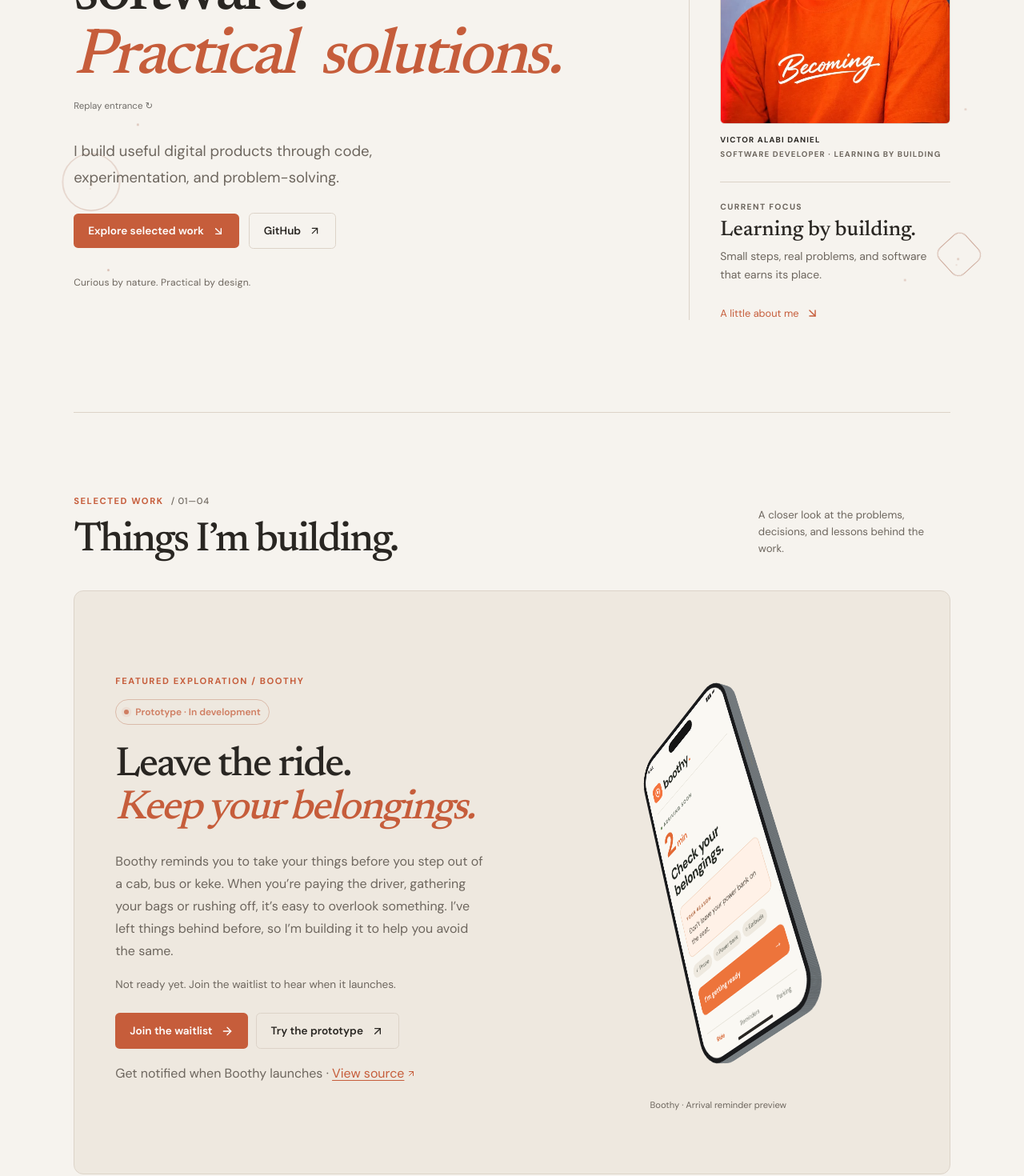
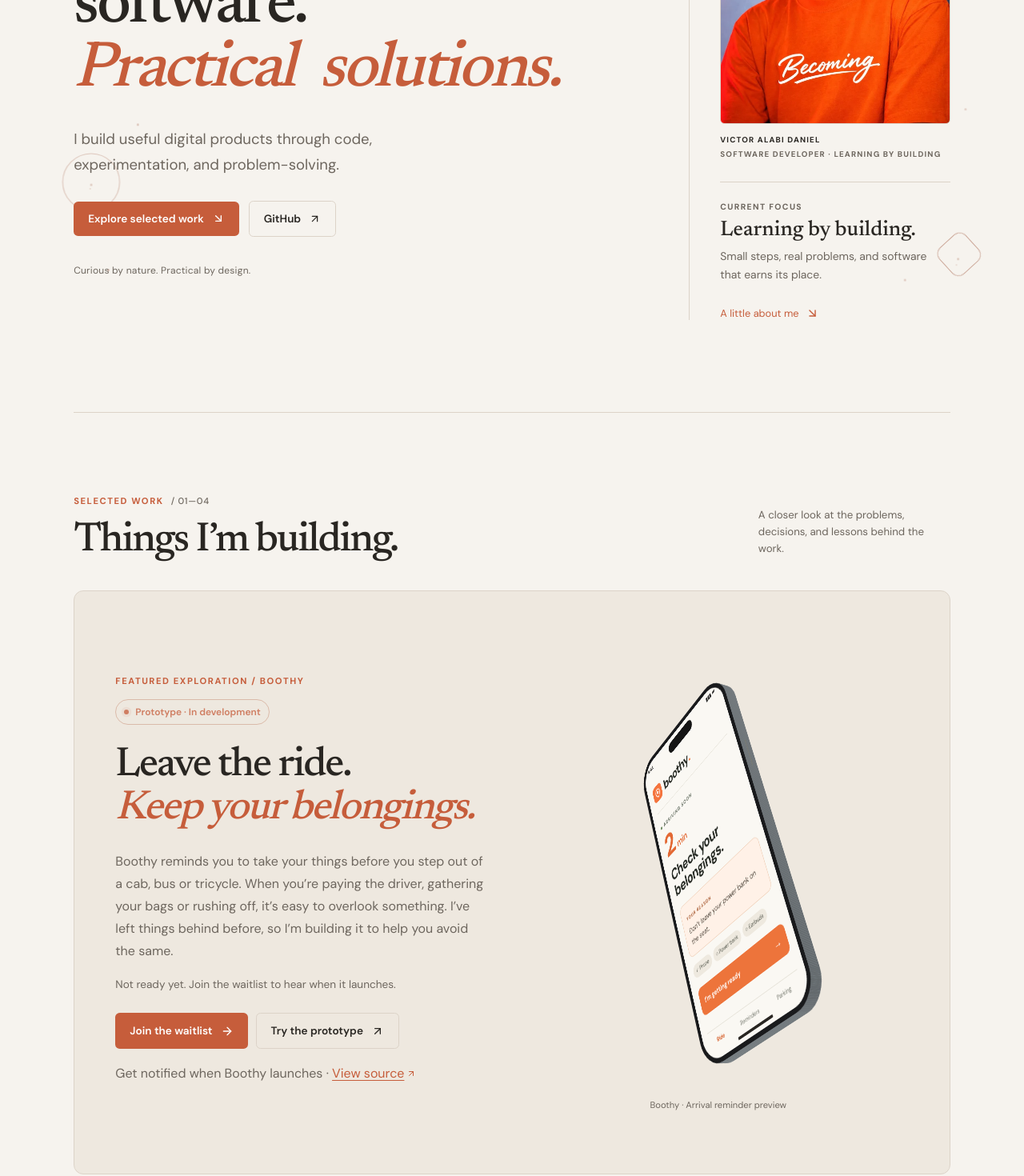
Before and after one commit to Vickiller-droid/victor-portfolio, a Next.js app: page / in a window 1280 px wide. Shown: the part 380-1850 px from the top of the page at 80% size. Built offline with nearby package versions, Linux system fonts and the light colour scheme.

Commit message:
Remove replay control and refine Boothy wording (#5)
* Use tricycle in Boothy description

* Remove hero entrance replay control

```diff
--- a/app/PortfolioEntrance.jsx
+++ b/app/PortfolioEntrance.jsx
@@ -1,6 +1,6 @@
 "use client";
 
-import { useEffect, useRef, useState } from "react";
+import { useEffect, useRef } from "react";
 
 function Words({ text, offset = 0 }) {
   let index = offset;
@@ -16,12 +16,10 @@ function Words({ text, offset = 0 }) {
 }
 
 export default function PortfolioEntrance() {
-  const [replay, setReplay] = useState(0);
   return <>
-    <h1 className="portfolioAssembly" key={replay} aria-label="Thoughtful software. Practical solutions.">
+    <h1 className="portfolioAssembly" aria-label="Thoughtful software. Practical solutions.">
       <span aria-hidden="true"><Words text="Thoughtful software."/><br/><em><Words text="Practical solutions." offset={19}/></em></span>
     </h1>
-    <button className="entranceReplay" type="button" onClick={() => setReplay(n => n + 1)}>Replay entrance <span aria-hidden="true">↻</span></button>
   </>;
 }
 
--- a/app/page.jsx
+++ b/app/page.jsx
@@ -16,7 +16,7 @@ import {
 
 
 
-const boothyDescription = "Boothy reminds you to take your things before you step out of a cab, bus or keke.";
+const boothyDescription = "Boothy reminds you to take your things before you step out of a cab, bus or tricycle.";
 const boothyStory = "When you’re paying the driver, gathering your bags or rushing off, it’s easy to overlook something. I’ve left things behind before, so I’m building it to help you avoid the same.";
 
 const projects = [
```
